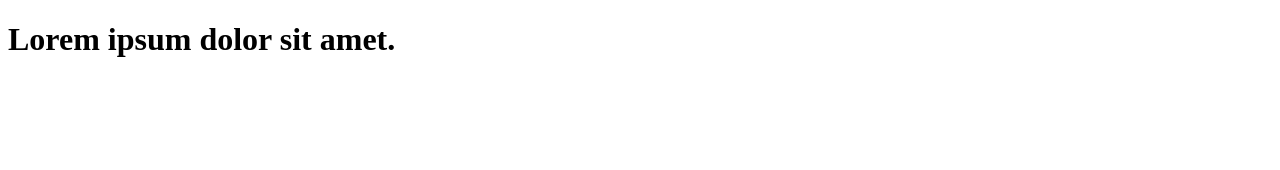
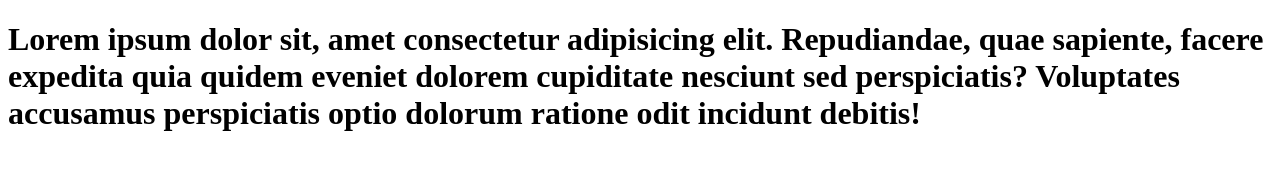
Before and after one commit to CalazaSantiago/repo-prueba, a plain HTML site: page index.html in a window 1280 px wide. Drawn offline with Linux system fonts and the light colour scheme.

Commit message:
agrege lorem

```diff
--- a/index.html
+++ b/index.html
@@ -7,6 +7,6 @@
     <title>Document</title>
 </head>
 <body>
-    <h1>Lorem ipsum dolor sit amet.</h1>
+    <h1>Lorem ipsum dolor sit, amet consectetur adipisicing elit. Repudiandae, quae sapiente, facere expedita quia quidem eveniet dolorem cupiditate nesciunt sed perspiciatis? Voluptates accusamus perspiciatis optio dolorum ratione odit incidunt debitis!</h1>
 </body>
 </html>
```
